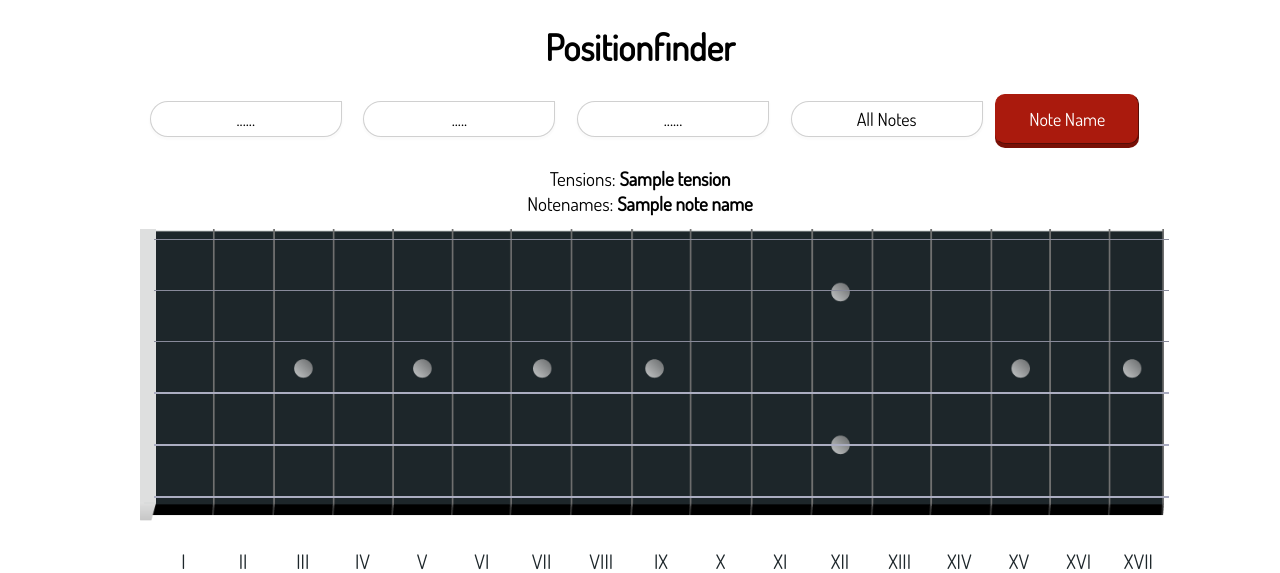
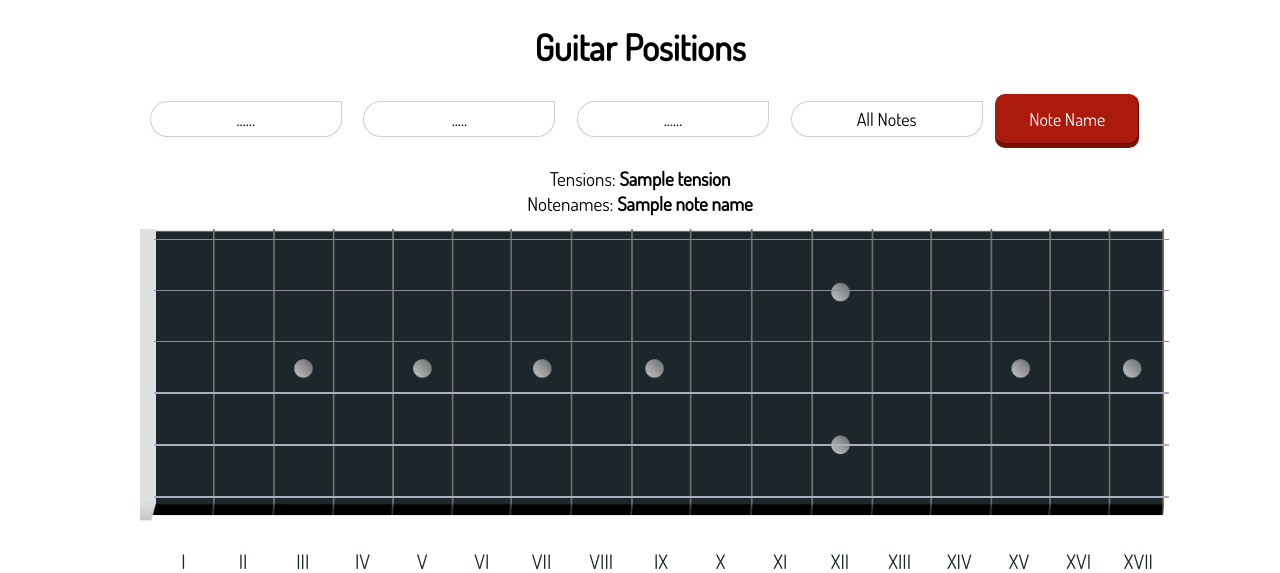
Before and after one commit to hybridpicker/fretboard-position-finder, a Django app: template templates/fretboard.html in a window 1280 px wide. Shown: the top 573 px of the page. Run offline with Django 3.2, Linux system fonts and the light colour scheme; the template is opened without the code that fills it: most values are stand-ins (such as "Sample title", 1, 10 or a date in 2020); parts of the project's set-up code (start-up, migrations or seed data) failed here and were passed over.

Commit message:
setup for domain guitar-positions.org

```diff
--- a/templates/fretboard.html
+++ b/templates/fretboard.html
@@ -5,7 +5,7 @@
 {% endblock %}
 
 {% block heading %}
-<h1>Positionfinder</h1>
+<h1>Guitar Positions</h1>
 {% endblock %}
 
 {% block fretboard %}
--- a/templates/fretboard_chords.html
+++ b/templates/fretboard_chords.html
@@ -5,7 +5,7 @@
 {% endblock %}
 
 {% block heading %}
-<h1>Positionfinder</h1>
+<h1>Guitar Positions</h1>
 {% endblock %}
 
 {% block form %}
--- a/templates/fretboardbase.html
+++ b/templates/fretboardbase.html
@@ -3,7 +3,7 @@
 <html lang="en">
 <head>
   <meta charset="UTF-8">
-  <title>Fretboard-Position-Finder</title>
+  <title>Guitar Positions</title>
   <!-- CSS fretboard -->
   <link rel="stylesheet" href="{% static "css/fretboard.css" %}" type="text/css" media="screen">
   <!-- Google Font -->
@@ -22,12 +22,12 @@
   <meta name="description" content="Position Generator on Guitar-Fretboard for Scales, Arpeggios, Chords in all 12 Keys">
 
   <!-- Social Media Meta --->
-  <meta property="og:title" content="Fretboard-Position-Finder">
+  <meta property="og:title" content="Guitar Positions">
   <meta property="og:description" content="Position Generator on Guitar-Fretboard for Scales, Arpeggios, Chords in all 12 Keys">
   <meta property="og:image" content="static/thumbnail/facebook/home.jpg">
-  <meta property="og:url" content="http://positionfinder.schoensgibl.com/">
+  <meta property="og:url" content="https://guitar-positions.org">
 
-  <meta name="twitter:title" content="Fretboard-Position-Finder">
+  <meta name="twitter:title" content="Guitar Positions">
   <meta name="twitter:description" content="Position Generator on Guitar-Fretboard for Scales, Arpeggios, Chords in all 12 Keys">
   <meta name="twitter:image" content="static/thumbnail/twitter/home.jpg">
   <meta name="twitter:card" content="summary_large_image">
@@ -38,7 +38,7 @@
 <div class="mbs-portrait">
   <div class="rotate-container">
     <h1>Please rotate your device.</h1>
-    <p>Fretboard-Position-Finder just works fine in landscape view.</p>
+    <p>The Position-Finder just works fine in landscape view.</p>
   </div>
 </div>
 
```
Also changed, not shown: README.md.
